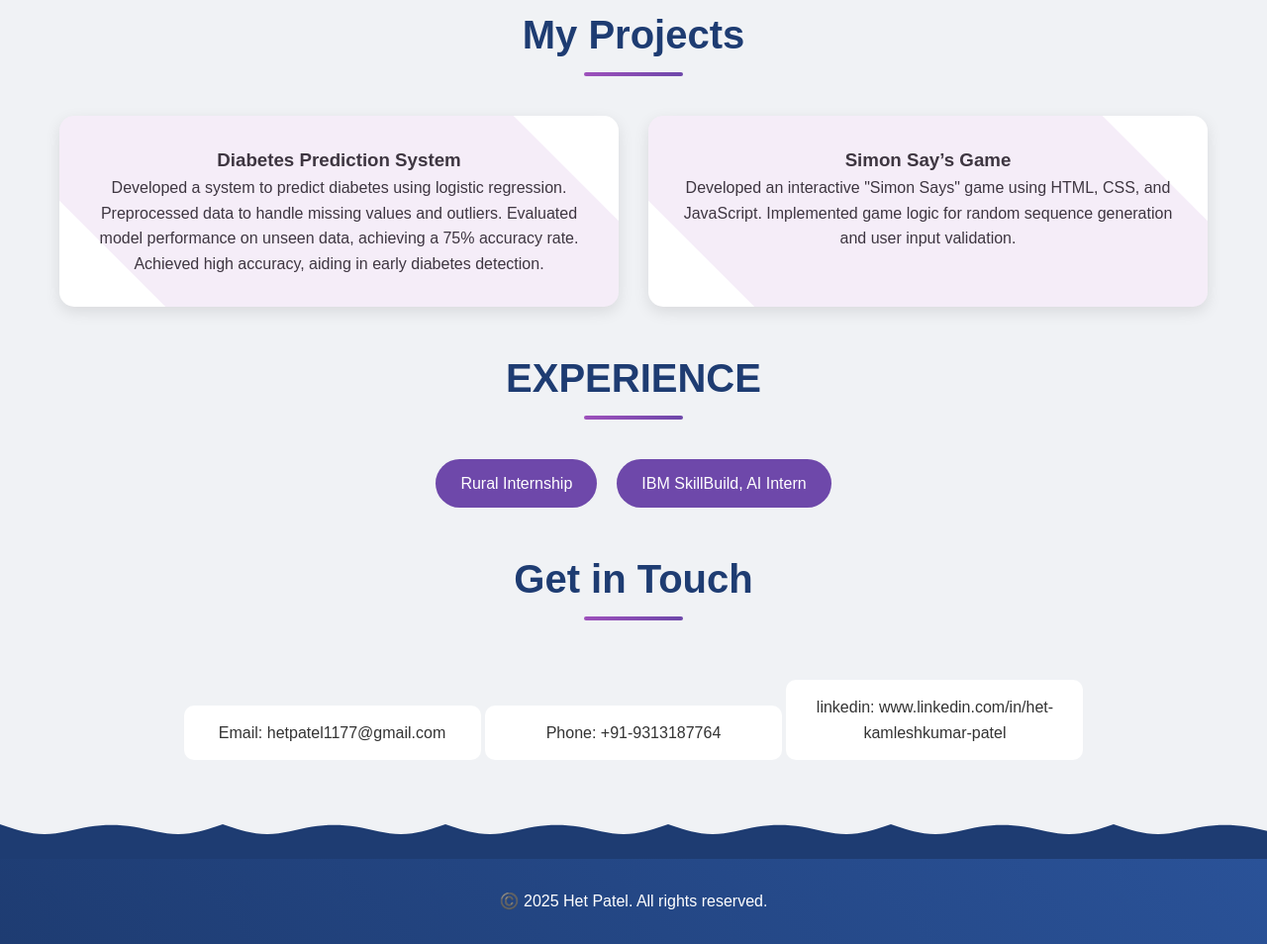
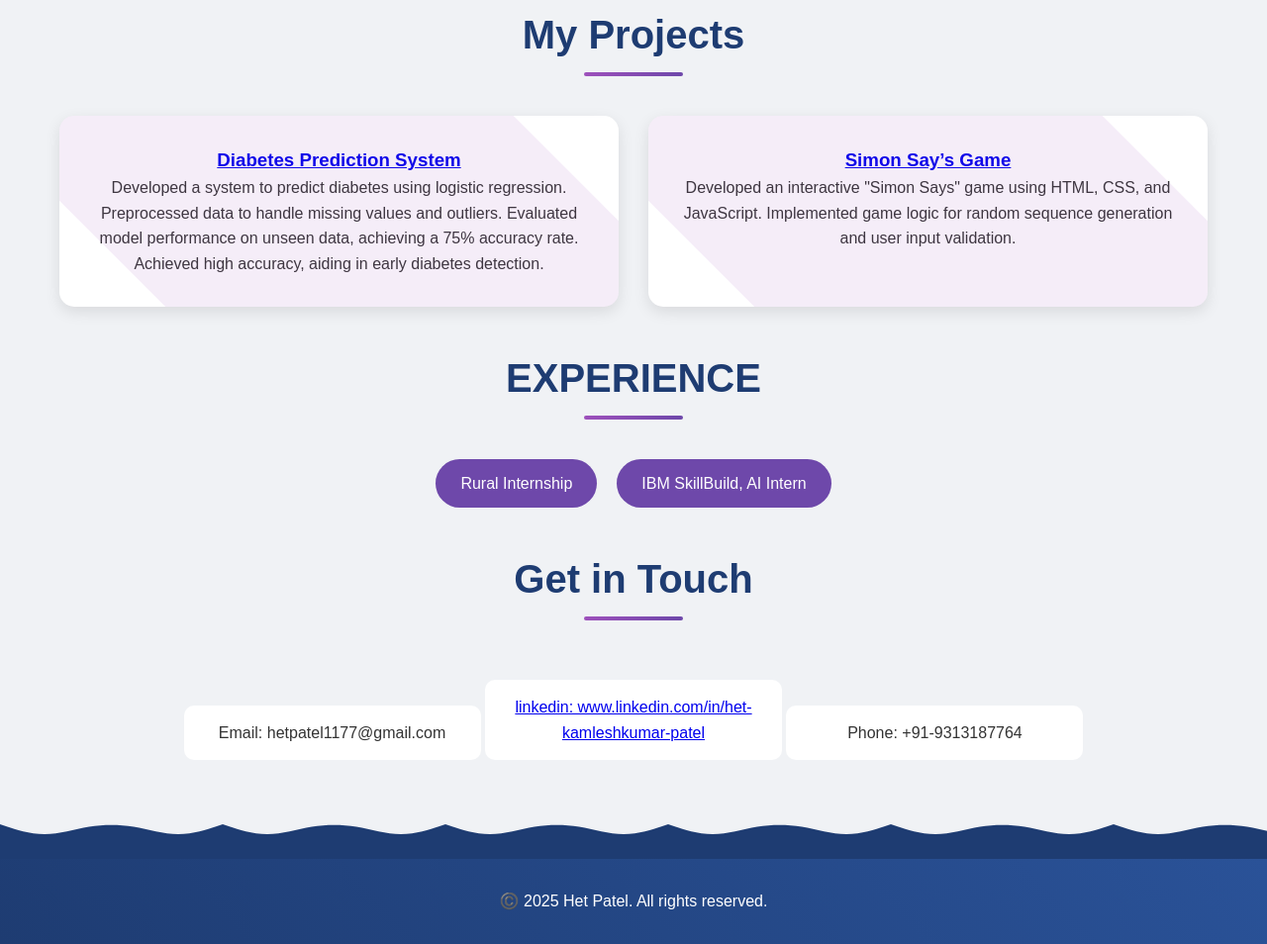
Before and after one commit to hetpatel1177/Portfolio, a plain HTML site: page index.html in a window 1280 px wide. Shown: the part 1317-2271 px from the top of the page at 99% size. Drawn offline with Linux system fonts and the light colour scheme.

Commit message:
Update index.html

```diff
--- a/index.html
+++ b/index.html
@@ -296,7 +296,7 @@ Structure & Algorithm, Object Oriented Programming (OOP)</p>
         <h2>My Projects</h2>
         <div class="skills-grid">
             <div class="skill-card">
-                <h3>Diabetes Prediction System</h3>
+                <a href="https://github.com/Finisher7604/ML-DL-RL/blob/main/diabetes_decision_tree.ipynb"><h3>Diabetes Prediction System</h3></a>
                 <p>
 Developed a system to predict diabetes using logistic regression.
 Preprocessed data to handle missing values and outliers.
@@ -304,7 +304,8 @@ Evaluated model performance on unseen data, achieving a 75% accuracy rate.
 Achieved high accuracy, aiding in early diabetes detection.</p>
             </div>
             <div class="skill-card">
-                <h3>Simon Say’s Game</h3>
+
+                <a href="https://hetpatel1177.github.io/SIMON-SAYS/"><h3>Simon Say’s Game</h3> </a>
                 <p>Developed an interactive "Simon Says" game using HTML, CSS, and JavaScript.
 Implemented game logic for random sequence generation and user input validation.</p>
             </div>
@@ -329,11 +330,11 @@ Implemented game logic for random sequence generation and user input validation.
             <div class="contact-item">
                 Email: hetpatel1177@gmail.com
             </div>
+            <div class="contact-item" >
+                <a href="www.linkedin.com/in/het-kamleshkumar-patel">linkedin: www.linkedin.com/in/het-kamleshkumar-patel</a>
+            </div>
             <div class="contact-item">
                 Phone: +91-9313187764
-            </div>
-            <div class="contact-item" href="www.linkedin.com/in/het-kamleshkumar-patel">
-               linkedin: www.linkedin.com/in/het-kamleshkumar-patel
             </div>
         </div>
     </section>
```
